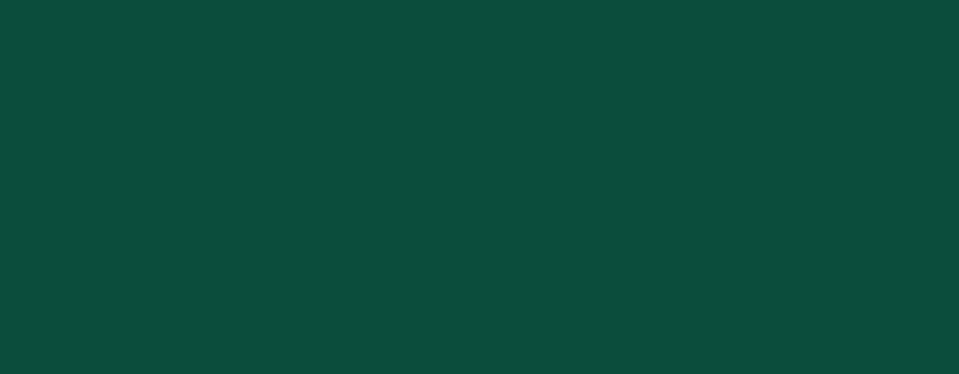
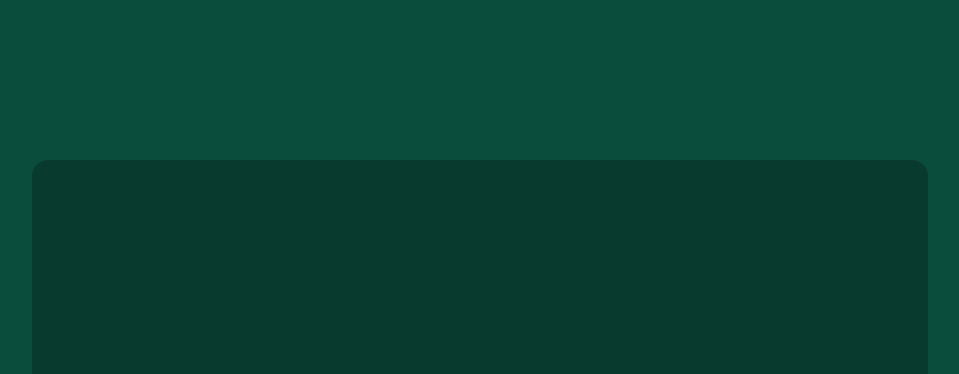
Before and after one commit to qq2726135320-eng/Mah-jong, a plain HTML site: page index.html in a window 1280 px wide. Shown: the top 374 px of the page, without its empty margins (160-1119 px from the left). Drawn offline with Linux system fonts and the light colour scheme.

Commit message:
add mahjong table layout

```diff
--- a/css/layout.css
+++ b/css/layout.css
@@ -27,3 +27,13 @@ html, body {
   justify-content: center;
   font-size: 32px;
 }
+#table {
+  width: 70%;
+  height: 60%;
+  border-radius: 16px;
+  background: rgba(0,0,0,0.25);
+  display: flex;
+  align-items: center;
+  justify-content: center;
+  font-size: 28px;
+}
```
